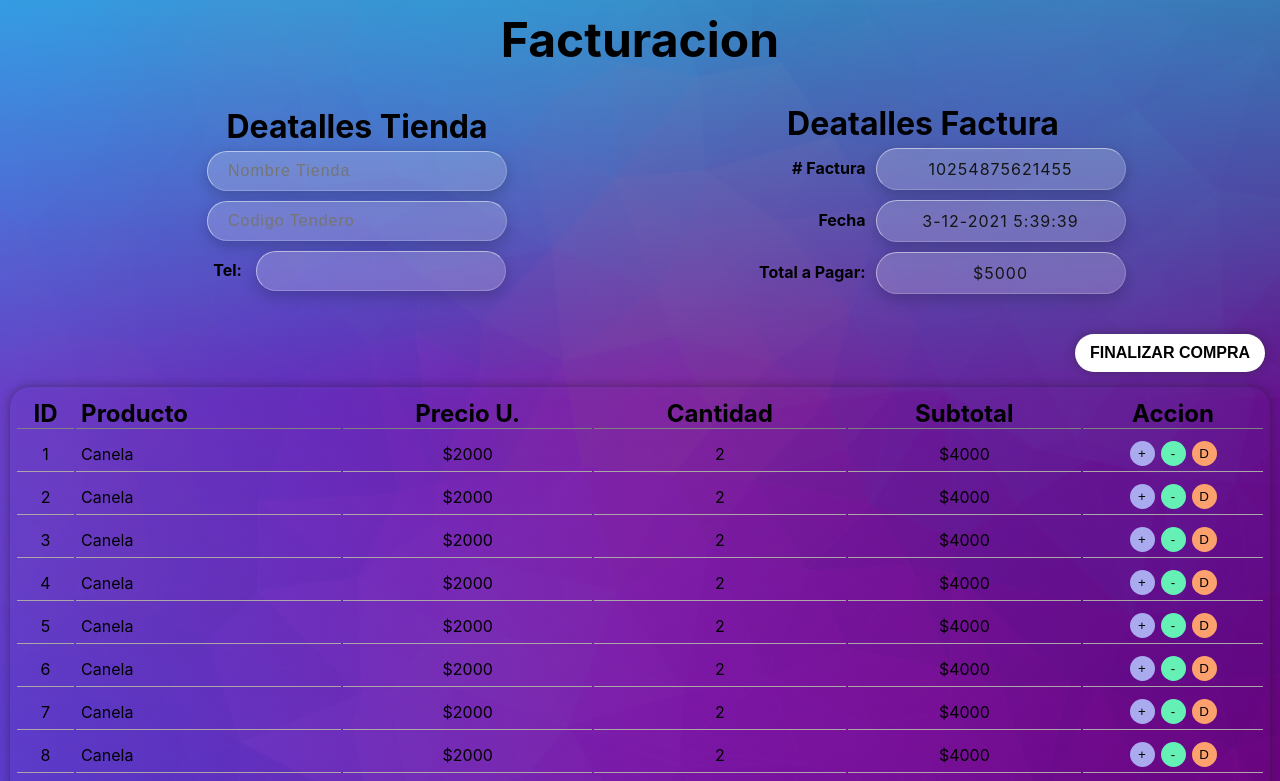
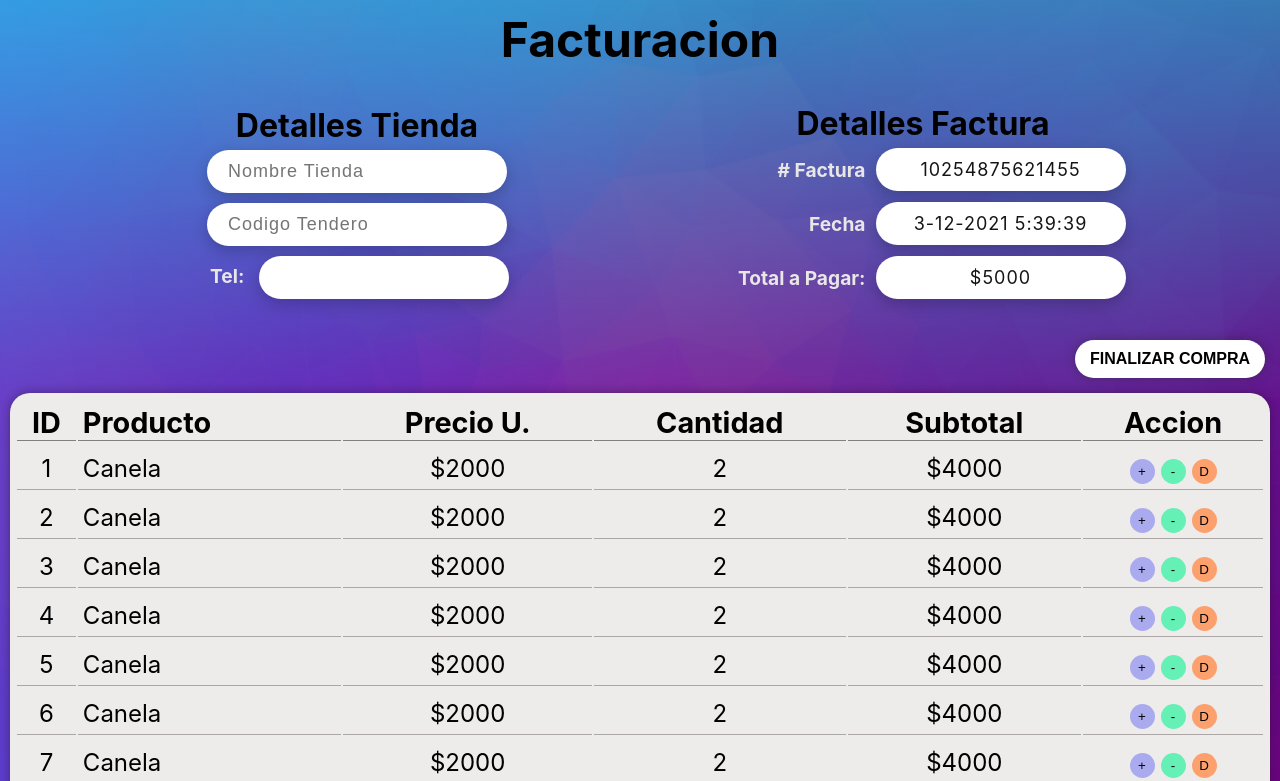
Before and after one commit to camipony/PROVO, a React (Create React App) app: page / in a window 1280 px wide. Shown: the top 781 px of the page. Built offline with nearby package versions, Linux system fonts and the light colour scheme.

Commit message:
cambios facturacion

```diff
--- a/src/Components/Facturacion/index.js
+++ b/src/Components/Facturacion/index.js
@@ -59,7 +59,7 @@ export default class index extends Component {
                 return <div className='modalContainer' onClick={this.modal}>
 
                     <div className='modal'>
-                        <h2>Delles Factura</h2>
+                        <h2>Detalles Factura</h2>
                         <div className='detallerFactura'>
 
                         </div>
@@ -94,7 +94,7 @@ export default class index extends Component {
 
             <div className="contetFormFact">
                 <div className='formDetallTienda detallFactTien'>
-                    <h1>Deatalles  Tienda</h1>
+                    <h1>Detalles  Tienda</h1>
                     <div className='contInput extends'>
                         <input
                             type="text"
@@ -125,7 +125,7 @@ export default class index extends Component {
 
                 </div>
                 <div className='formDetallFactura detallFactTien'>
-                    <h1>Deatalles  Factura</h1>
+                    <h1>Detalles  Factura</h1>
                     <div className='contInput'>
                         <label># Factura</label>
                         <p>10254875621455</p>
--- a/src/Styles/facturacionStyle.css
+++ b/src/Styles/facturacionStyle.css
@@ -49,7 +49,9 @@
     margin: 5px 0px;
     margin-right: 5px;
     padding: 10px 5px;
+    font-size: 1.2em;
     font-weight: 700;
+    color: rgb(233, 230, 230);
 }
 
 .detallFactTien .contInput.extends input{
@@ -61,11 +63,12 @@
     border: 1px solid rgba(255, 255, 255, 0.5);
     border-right: 1px solid rgba(255, 255, 255, 0.2);
     border-bottom: 1px solid rgba(255, 255, 255, 0.2);
-    font-size: 16px;
+    font-size: 18px;
     letter-spacing: 1px;
     color: rgb(22, 21, 21);
     box-shadow: 0 5px 15px rgba(0,0,0,0.2);
     margin: 5px 0px;
+    background: white;
 }
 
 .detallFactTien .contInput input{
@@ -77,11 +80,12 @@
     border: 1px solid rgba(255, 255, 255, 0.5);
     border-right: 1px solid rgba(255, 255, 255, 0.2);
     border-bottom: 1px solid rgba(255, 255, 255, 0.2);
-    font-size: 16px;
+    font-size: 18px;
     letter-spacing: 1px;
     color: rgb(22, 21, 21);
     box-shadow: 0 5px 15px rgba(0,0,0,0.2);
     margin: 5px 0px;
+    background: white;
 }
 
 .formDetallFactura .contInput p{
@@ -93,11 +97,12 @@
     border: 1px solid rgba(255, 255, 255, 0.5);
     border-right: 1px solid rgba(255, 255, 255, 0.2);
     border-bottom: 1px solid rgba(255, 255, 255, 0.2);
-    font-size: 16px;
+    font-size: 18px;
     letter-spacing: 1px;
     color: rgb(22, 21, 21);
     box-shadow: 0 5px 15px rgba(0,0,0,0.2);
     margin: 5px 0px;
+    background: white;
 }
 
 .formDetallFactura .contInput{
@@ -147,11 +152,12 @@
     box-shadow: 0px 0px 10px rgba(24, 22, 22, 0.445);
     padding: 10px 5px 12px 5px;
     margin-bottom: 20px;
+    background: #eeebeb;
 }
 
 .contProductFact table tr th{
     border-bottom: 1px solid gray;
-    font-size: 1.5em;
+    font-size: 1.8em;
 }
 
 .contProductFact table tbody{
@@ -162,6 +168,7 @@
     border-bottom: 1px solid rgb(173, 166, 166);
     padding-top: 10px;
     padding-bottom: 5px;
+    font-size: 1.5em;
     text-align: center;
 }
 
```
